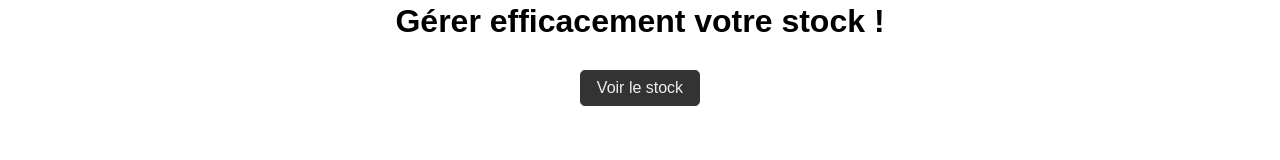
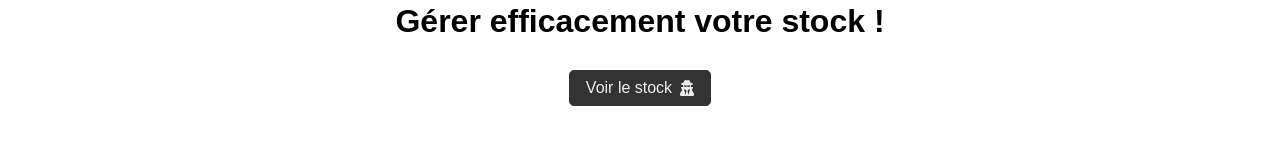
Before and after one commit to jlg-formation/vjs-mai-2023, a Vue app in the folder front/: page / in a window 1280 px wide. Shown: the part 356-516 px from the top of the page. Built offline with nearby package versions, Linux system fonts and the light colour scheme.

Commit message:
dev: added fontawesome

```diff
--- a/front/src/main.ts
+++ b/front/src/main.ts
@@ -6,7 +6,15 @@ import router from './router'
 
 import './assets/main.scss'
 
+import { library } from '@fortawesome/fontawesome-svg-core'
+import { FontAwesomeIcon } from '@fortawesome/vue-fontawesome'
+
+import { faUserSecret } from '@fortawesome/free-solid-svg-icons'
+
+library.add(faUserSecret)
+
 const app = createApp(App)
+app.component('fa-icon', FontAwesomeIcon)
 
 app.use(createPinia())
 app.use(router)
--- a/front/src/views/HomeView.vue
+++ b/front/src/views/HomeView.vue
@@ -3,7 +3,10 @@
 <template>
   <main>
     <h1>Gérer efficacement votre stock !</h1>
-    <RouterLink to="/stock" class="button primary">Voir le stock</RouterLink>
+    <RouterLink to="/stock" class="button primary">
+      <span>Voir le stock</span>
+      <fa-icon icon="fa-solid fa-user-secret" />
+    </RouterLink>
   </main>
 </template>
 
```
